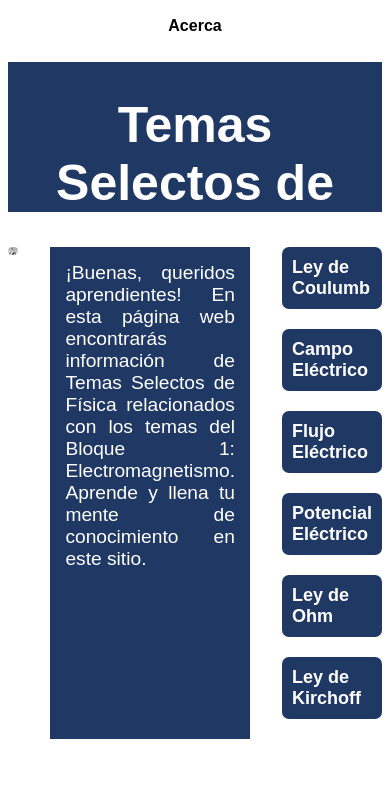
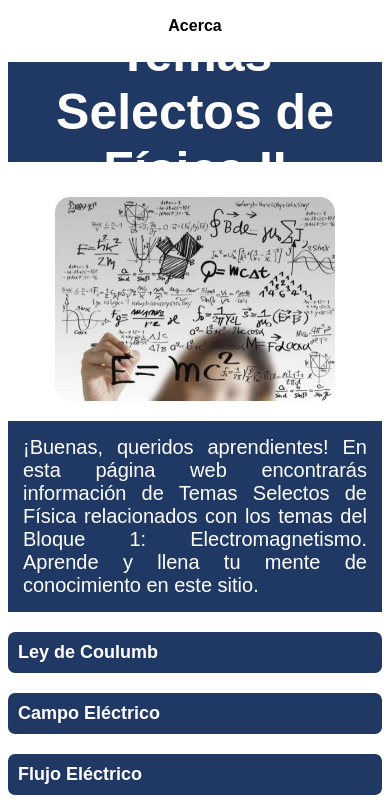
Before and after one commit to THB-L85/Informativa, a plain HTML site: page index.html in a window 390 px wide. Shown: the part 296-1100 px from the top of the page. Before the commit the page ends 1043 px from the top, so only its background shows below. Drawn offline with Linux system fonts and the light colour scheme.

Commit message:
progress to contenido responsive

```diff
--- a/css/style.css
+++ b/css/style.css
@@ -41,10 +41,11 @@ html{
     }
 }
 .principal{
-    display: grid;
+    display: flex;
+    justify-content: center;
     align-items: center;
     width: 100%;
-    height: 150px;
+    height: 100px;
     background-color: #203864;
     margin-bottom: 35px;
 }
@@ -54,22 +55,27 @@ html{
     color: #ffff;
     text-align: center;
 }
+@media (min-width: 768px) {
+
+}
 .contenido{
-    display: grid;
-    grid-template-columns: 1fr 3fr 1fr;
-    column-gap: 2rem;
+    display: flex;
+    flex-flow: column;
 }
 .contenido img{
-    width: 100%;
+    width: 75%;
     height: auto;
     border-radius: 15px;
+    align-self: center;
 }
 .contenido label{
-    padding: 15px;
+    height: auto;
     background-color: #203864;
     color: #ffff;
     text-align: justify;
-    font-size: larger;
+    font-size: 20px;
+    padding: 15px;
+    margin: 20px 0px;
 }
 .apartados{
     display: grid;
```
